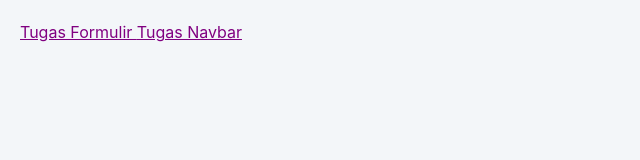
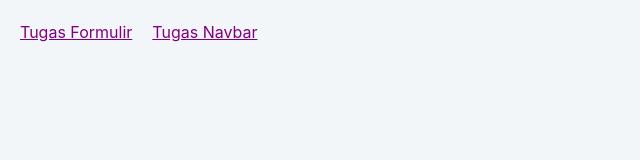
Before and after one commit to ysffmhmd741/mhmdysff, a plain HTML site: page lat_css.html in a window 1280 px wide. Shown: the full height of the page, 0-640 px from the left. Drawn offline with Linux system fonts and the light colour scheme; files that its build step writes are made by us from their sources.

Commit message:
Update style.css

```diff
--- a/style.css
+++ b/style.css
@@ -105,7 +105,20 @@
   .projects .media{grid-template-columns:1fr}
   .hero{flex-direction:column;align-items:flex-start}
 }
+.menu-tugas {
+   display: flex;
+   gap: 20px;
+}
+.cta-button {
+   background-color: #e74c3;
+   color:
+   font-weight:
 
+   padding: 8px 15px;
+   border-radius:
+
+      transition; 0,3s ease;
+}
 /* Print-friendly tweaks */
 @media print{
   body{background:#fff;padding:0}
```
